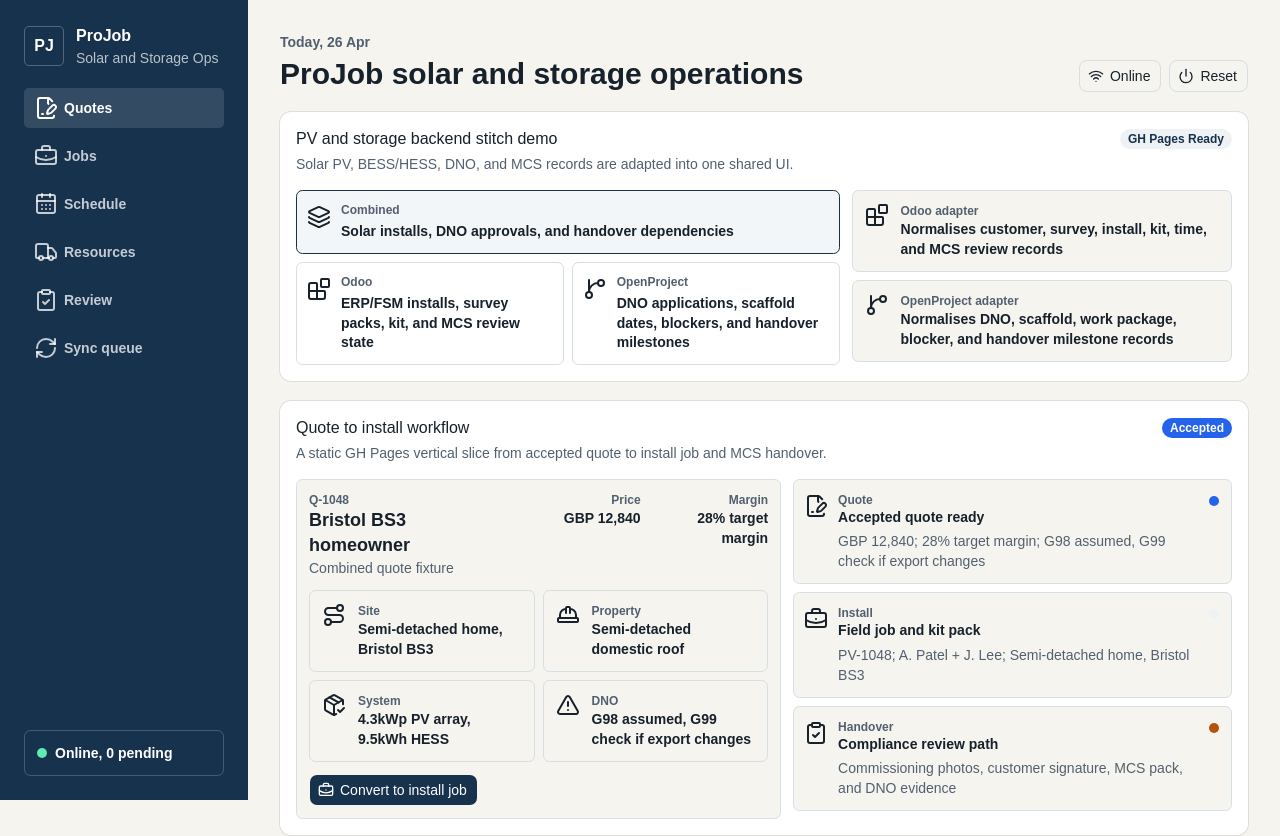
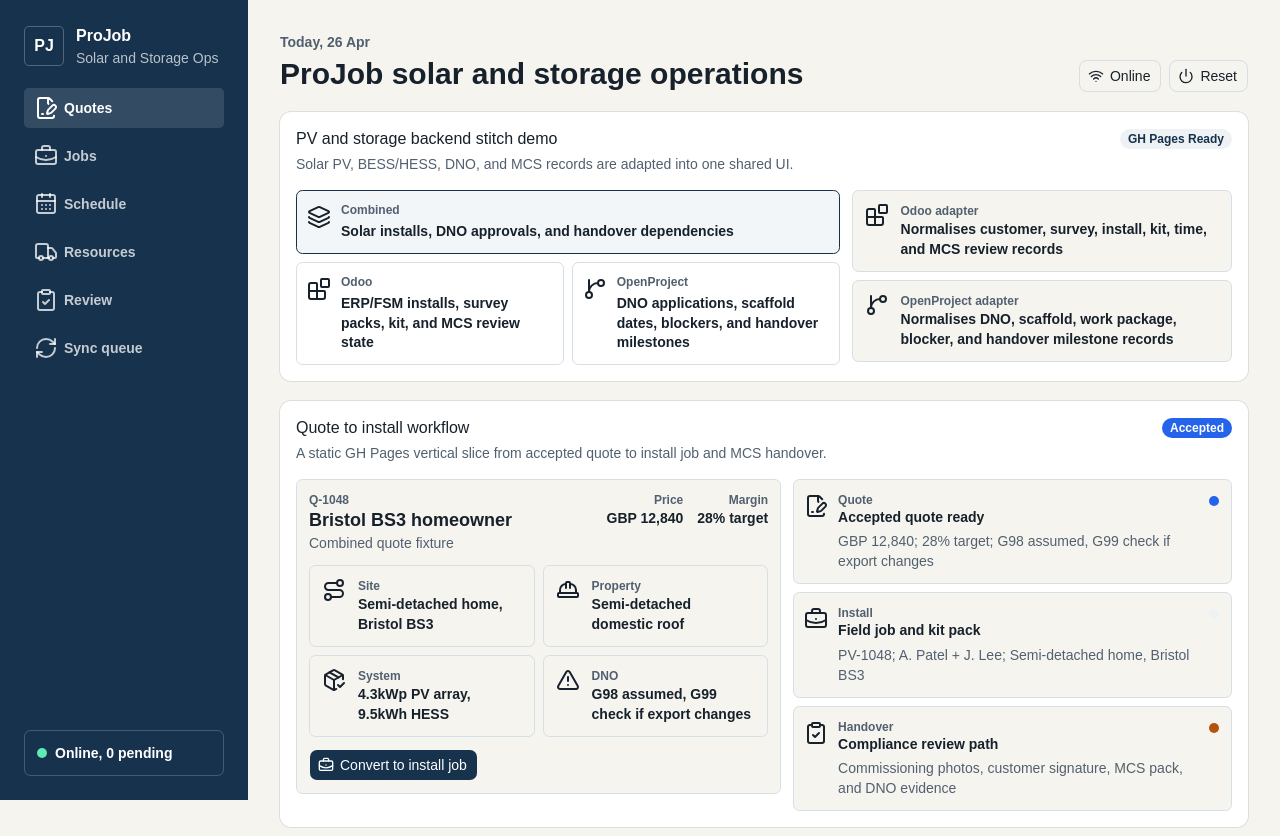
Before and after one commit to ajdench/ProJob-Wiki, a React (Vite) app in the folder experiments/projob-ui-spike/: page / in a window 1280 px wide. Shown: the top 836 px of the page. Built offline with nearby package versions, Linux system fonts and the light colour scheme.

Commit message:
Tighten quote margin copy

```diff
--- a/experiments/projob-ui-spike/src/adapters/projob.ts
+++ b/experiments/projob-ui-spike/src/adapters/projob.ts
@@ -130,7 +130,7 @@ export function createInitialQuote(sourceMode: DemoSourceMode): QuoteRecord {
     storage: sourceMode === 'openproject' ? '48kWh BESS' : '9.5kWh HESS',
     dno: sourceMode === 'openproject' ? 'G99 application dependency' : 'G98 assumed, G99 check if export changes',
     price: sourceMode === 'openproject' ? 'GBP 68,400' : 'GBP 12,840',
-    margin: sourceMode === 'openproject' ? '24% target margin' : '28% target margin',
+    margin: sourceMode === 'openproject' ? '24% target' : '28% target',
     status: 'Accepted',
     source: sourceLabel,
   }
```
